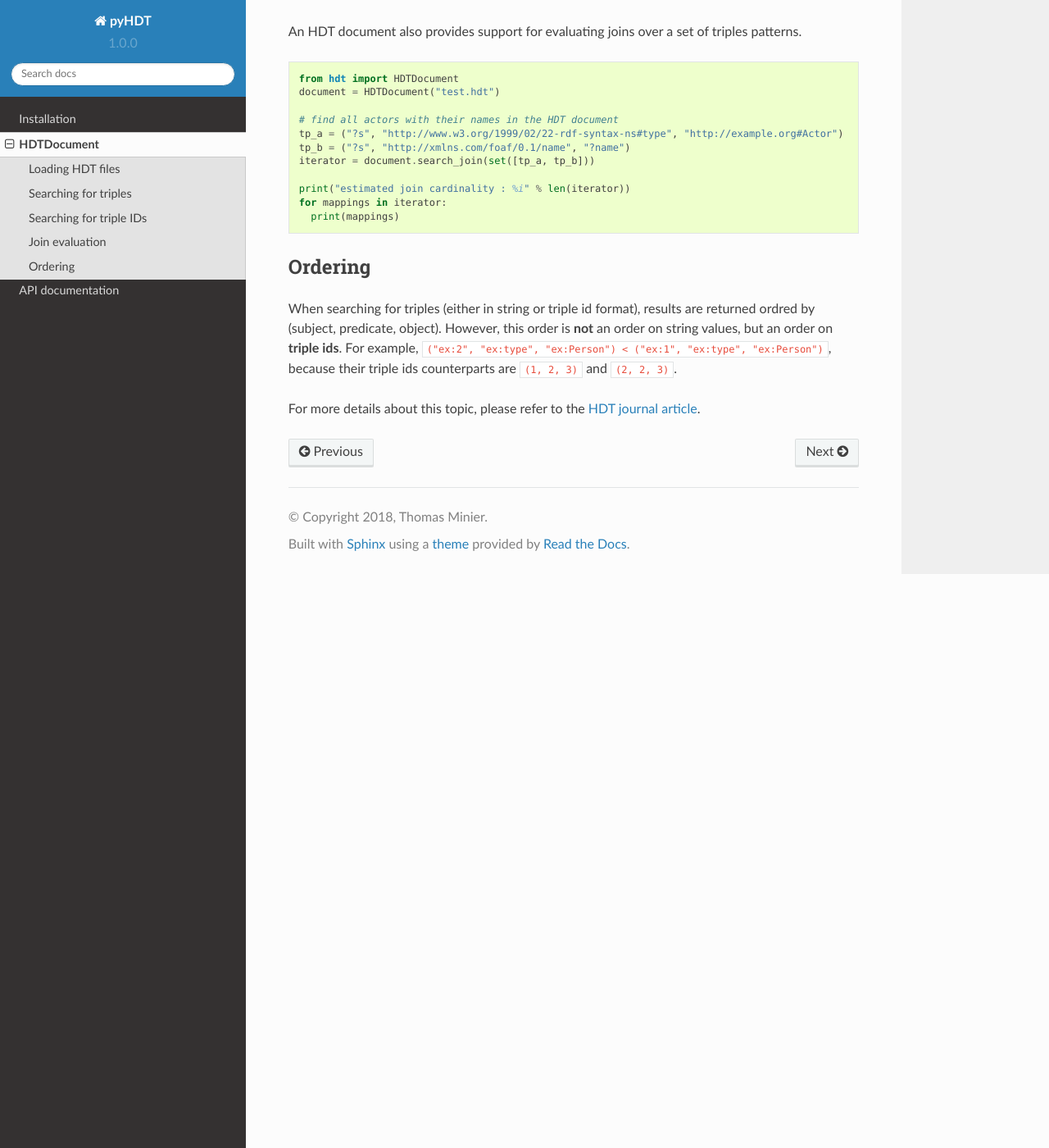
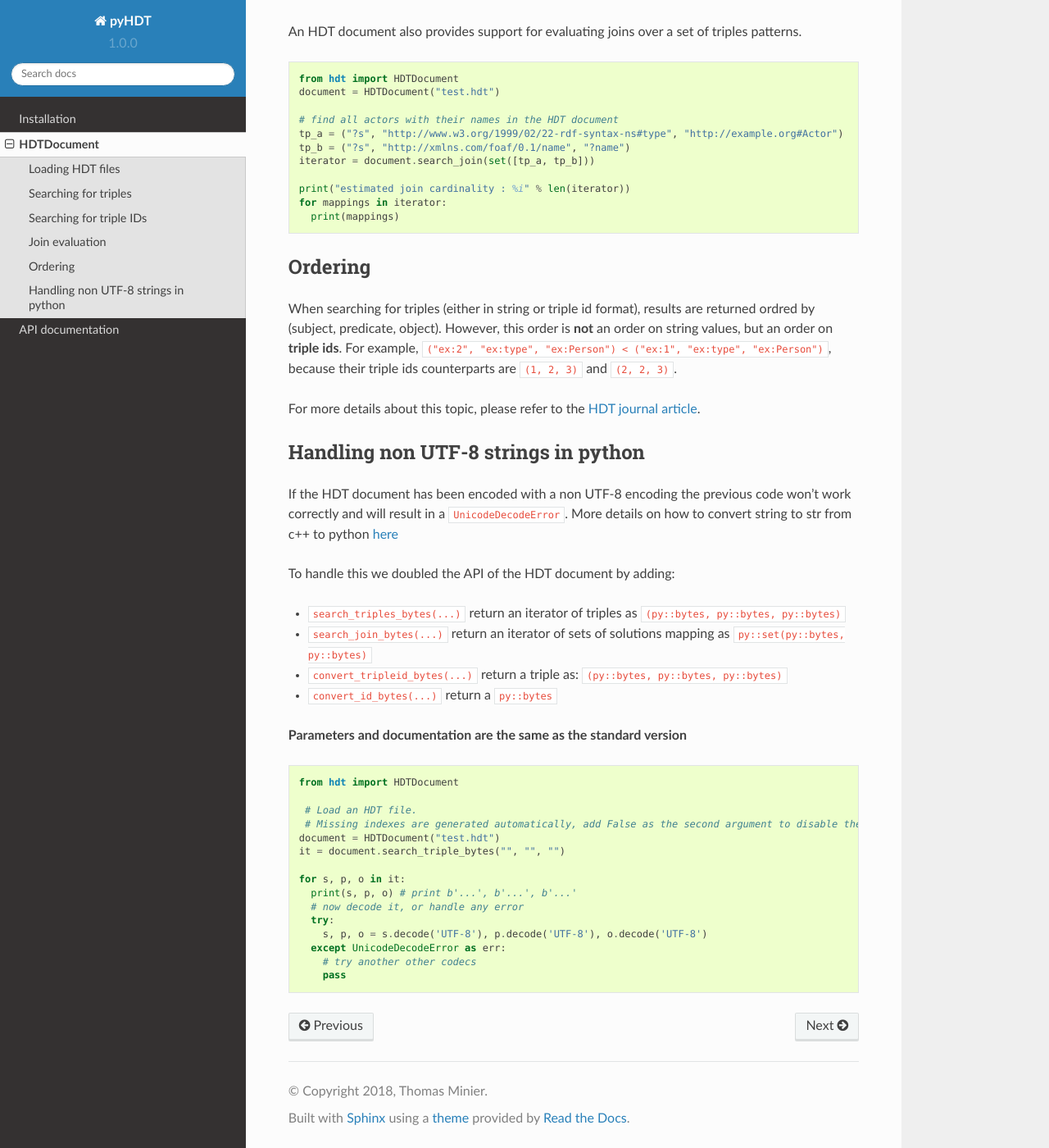
Before and after one commit to RDFLib/rdflib-hdt, a Sphinx documentation site: the page built from docs/source/hdtdocument.rst, in a window 1280 px wide and 1400 px high, scrolled down 1548 px. Shown: the whole window at 82% size. Built offline with Sphinx 7.4.7 and the Read the Docs theme 2.0.0, drawn with Linux system fonts in a browser that asks for light colours.

Commit message:
update doc

```diff
--- a/docs/source/hdtdocument.rst
+++ b/docs/source/hdtdocument.rst
@@ -99,3 +99,40 @@ For example, ``("ex:2", "ex:type", "ex:Person") < ("ex:1", "ex:type", "ex:Person
 because their triple ids counterparts are ``(1, 2, 3)`` and ``(2, 2, 3)``.
 
 For more details about this topic, please refer to the `HDT journal article <http://www.imap.websemanticsjournal.org/preprints/index.php/ps/article/viewFile/328/333>`_.
+
+Handling non UTF-8 strings in python
+^^^^^^^^^^^^^^^^^^^^^^^^^^^^^^^^^^^^^^^^^^^^
+
+If the HDT document has been encoded with a non UTF-8 encoding the
+previous code won’t work correctly and will result in a
+``UnicodeDecodeError``. More details on how to convert string to str
+from c++ to python `here`_
+
+To handle this we doubled the API of the HDT document by adding:
+
+- ``search_triples_bytes(...)`` return an iterator of triples as ``(py::bytes, py::bytes, py::bytes)``
+- ``search_join_bytes(...)`` return an iterator of sets of solutions mapping as ``py::set(py::bytes, py::bytes)``
+- ``convert_tripleid_bytes(...)`` return a triple as: ``(py::bytes, py::bytes, py::bytes)``
+- ``convert_id_bytes(...)`` return a ``py::bytes``
+
+**Parameters and documentation are the same as the standard version**
+
+.. code:: python
+
+  from hdt import HDTDocument
+
+   # Load an HDT file.
+   # Missing indexes are generated automatically, add False as the second argument to disable them
+  document = HDTDocument("test.hdt")
+  it = document.search_triple_bytes("", "", "")
+
+  for s, p, o in it:
+    print(s, p, o) # print b'...', b'...', b'...'
+    # now decode it, or handle any error
+    try:
+      s, p, o = s.decode('UTF-8'), p.decode('UTF-8'), o.decode('UTF-8')
+    except UnicodeDecodeError as err:
+      # try another other codecs
+      pass
+
+.. _here: https://pybind11.readthedocs.io/en/stable/advanced/cast/strings.html
```
Also changed, not shown: README.md (+2 -1 lines), README.rst (+37 -0 lines).
